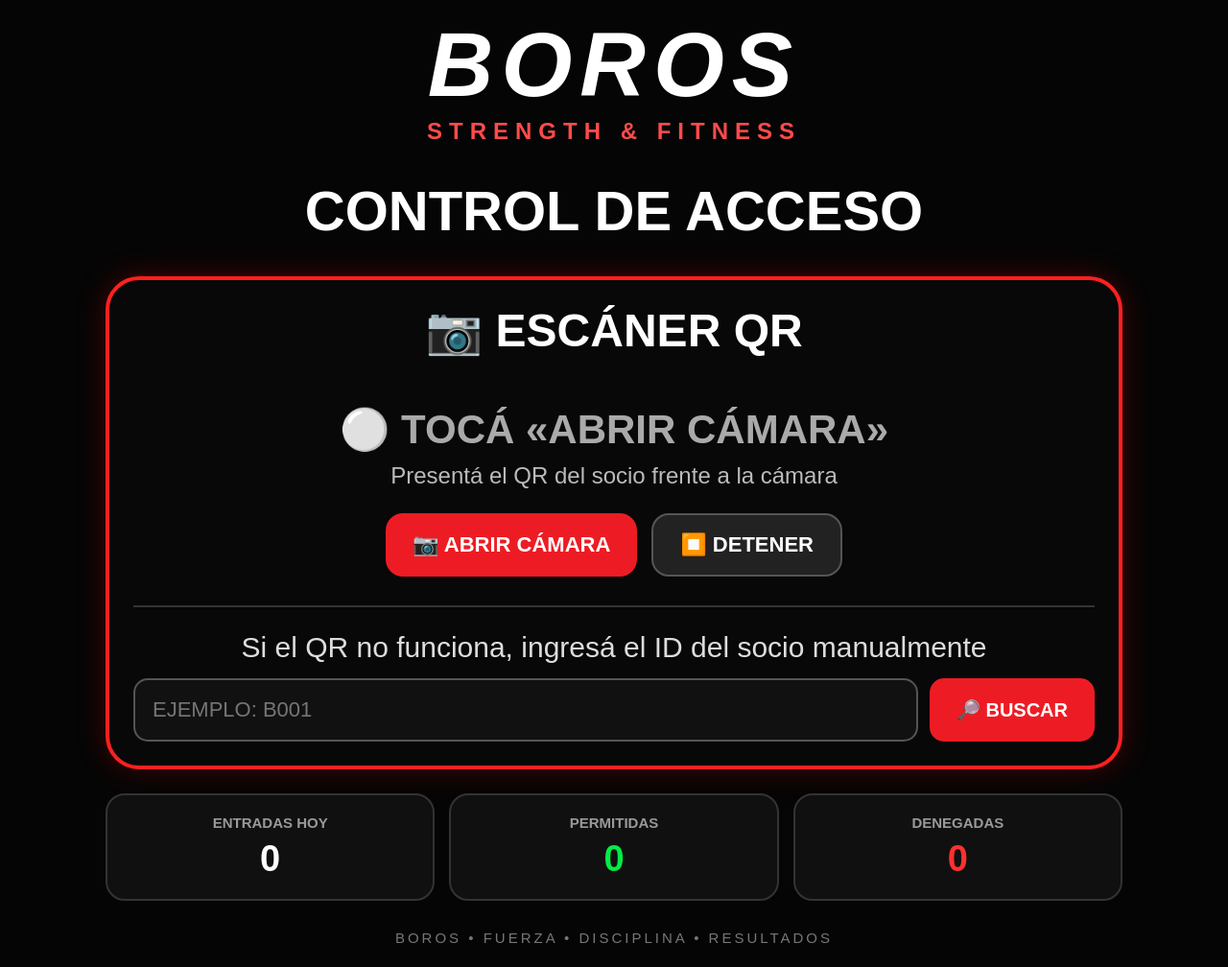
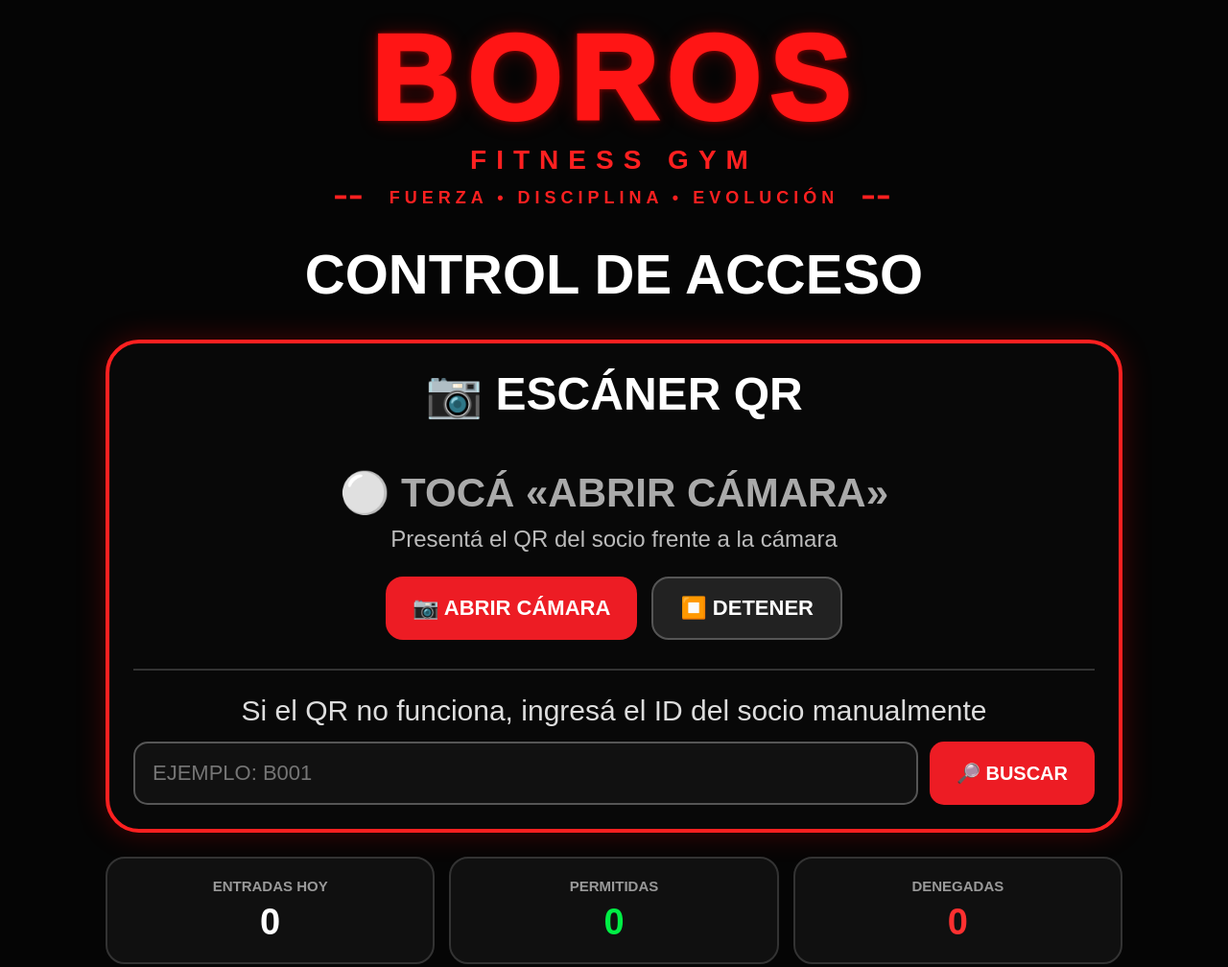
Before and after one commit to Chiio11/boros-gym, a plain HTML site: page index.html in a window 1280 px wide. Shown: the top 1008 px of the page at 96% size. Drawn offline with Linux system fonts and the light colour scheme.

Commit message:
Update index.html

```diff
--- a/index.html
+++ b/index.html
@@ -12,9 +12,48 @@
 html,body{margin:0;padding:0;background:#050505;color:#fff;font-family:Arial,Helvetica,sans-serif}
 body{min-height:100vh}
 .contenedor{width:100%;max-width:1100px;margin:auto;padding:25px 20px 40px}
-.logo{text-align:center;margin-bottom:20px}
-.logo-principal{font-size:clamp(55px,9vw,95px);font-weight:900;font-style:italic;letter-spacing:8px;line-height:.9}
-.logo-sub{margin-top:12px;color:#ff4b4b;font-size:clamp(14px,2.5vw,24px);font-weight:bold;letter-spacing:7px}
+.logo {
+    text-align: center;
+    margin-bottom: 10px;
+    padding-top: 5px;
+    position: relative;
+}
+
+.logo-principal {
+    font-size: clamp(70px, 12vw, 125px);
+    font-weight: 1000;
+    font-style: normal;
+    letter-spacing: 10px;
+    line-height: 0.85;
+    color: #ff1515;
+    text-shadow:
+        0 0 5px rgba(255, 0, 0, 0.5),
+        0 0 20px rgba(255, 0, 0, 0.25);
+}
+
+.logo-sub {
+    margin-top: 15px;
+    color: #ff2020;
+    font-size: clamp(17px, 3vw, 28px);
+    font-weight: 900;
+    letter-spacing: 10px;
+    text-transform: uppercase;
+}
+
+.logo-frase {
+    margin-top: 12px;
+    color: #ff2020;
+    font-size: clamp(12px, 2vw, 18px);
+    font-weight: 800;
+    letter-spacing: 5px;
+}
+
+.logo-frase::before,
+.logo-frase::after {
+    content: "━━";
+    margin: 0 15px;
+    color: #ff2020;
+}
 .titulo{text-align:center;font-size:clamp(32px,6vw,58px);font-weight:900;margin:35px 0}
 .scanner-card{width:100%;border:4px solid #ff2020;border-radius:35px;padding:25px;background:#080808;box-shadow:0 0 30px rgba(255,0,0,.25)}
 .scanner-titulo{text-align:center;font-size:clamp(28px,5vw,48px);font-weight:900;margin-bottom:25px}
@@ -72,9 +111,21 @@ body{min-height:100vh}
 <body>
 <div class="contenedor">
 
+<!-- LOGO BOROS -->
 <div class="logo">
-  <div class="logo-principal">BOROS</div>
-  <div class="logo-sub">STRENGTH & FITNESS</div>
+
+    <div class="logo-principal">
+        BOROS
+    </div>
+
+    <div class="logo-sub">
+        FITNESS GYM
+    </div>
+
+    <div class="logo-frase">
+        FUERZA • DISCIPLINA • EVOLUCIÓN
+    </div>
+
 </div>
 
 <div class="titulo">CONTROL DE ACCESO</div>
```
